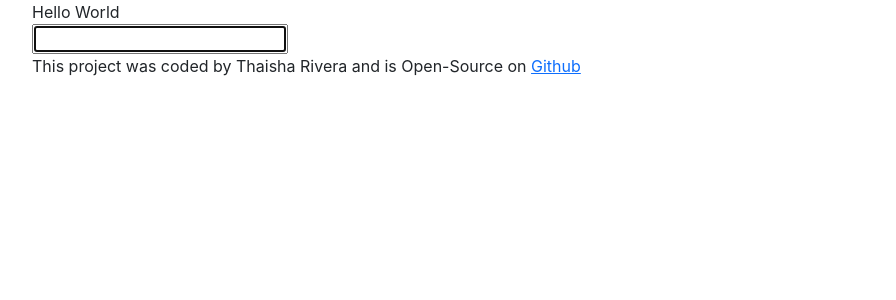
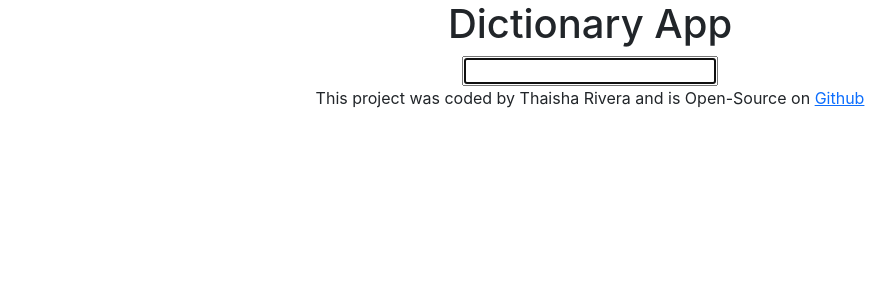
Before and after one commit to Trivera0713/Dictionary-App, a React (Create React App) app: page / in a window 1280 px wide. Shown: the top 300 px of the page, without its empty margins (50-946 px from the left). Built offline with nearby package versions, Linux system fonts and the light colour scheme.

Commit message:
center header,footer and form

```diff
--- a/src/App.css
+++ b/src/App.css
@@ -0,0 +1,7 @@
+.App-header h1 {
+  text-align: center;
+  font: size 40px;
+}
+footer {
+  text-align: center;
+}
--- a/src/App.js
+++ b/src/App.js
@@ -5,7 +5,7 @@ function App() {
   return (
     <div className="App">
       <div className="container">
-        <header className="App-header">Hello World</header>
+        <header className="App-header"><h1>Dictionary App</h1></header>
         <main>
           <Dictionary />
         </main>
--- a/src/Dictionary.css
+++ b/src/Dictionary.css
@@ -0,0 +1,4 @@
+.Dictionary form {
+  display: block;
+  text-align: center;
+}
```
